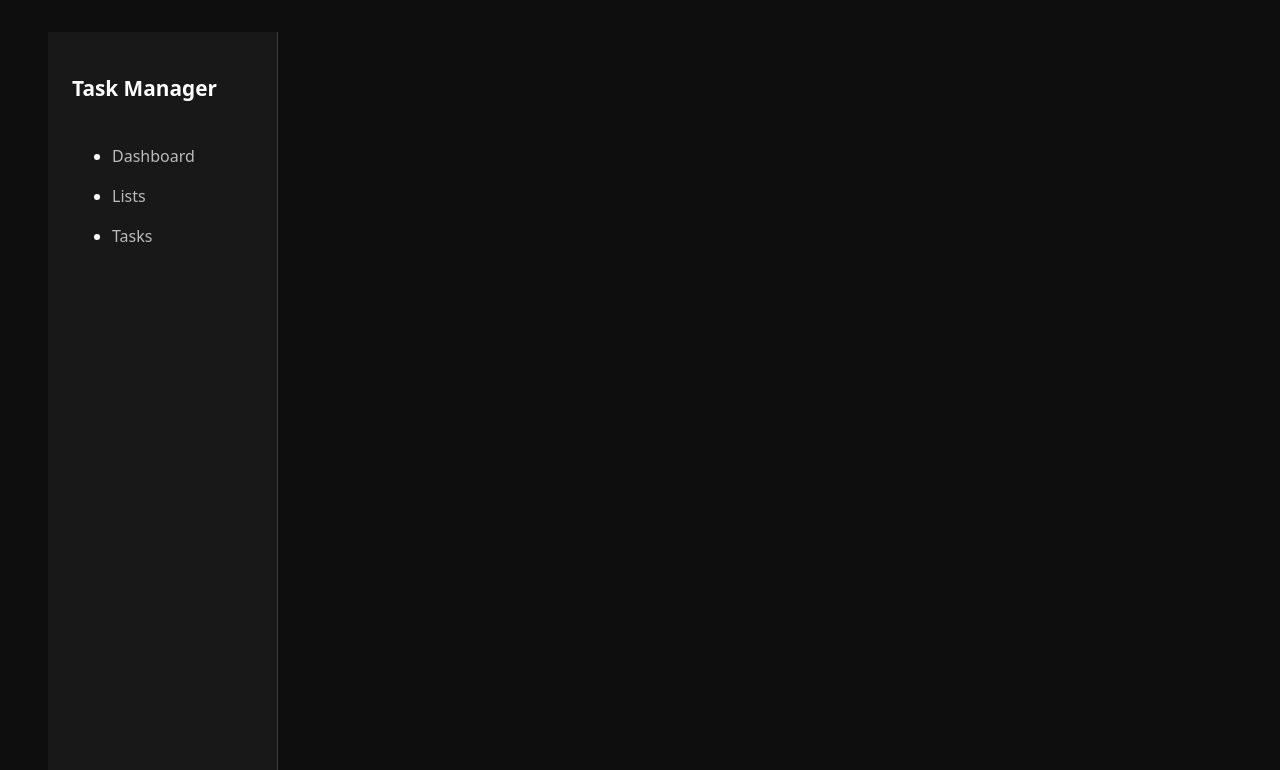
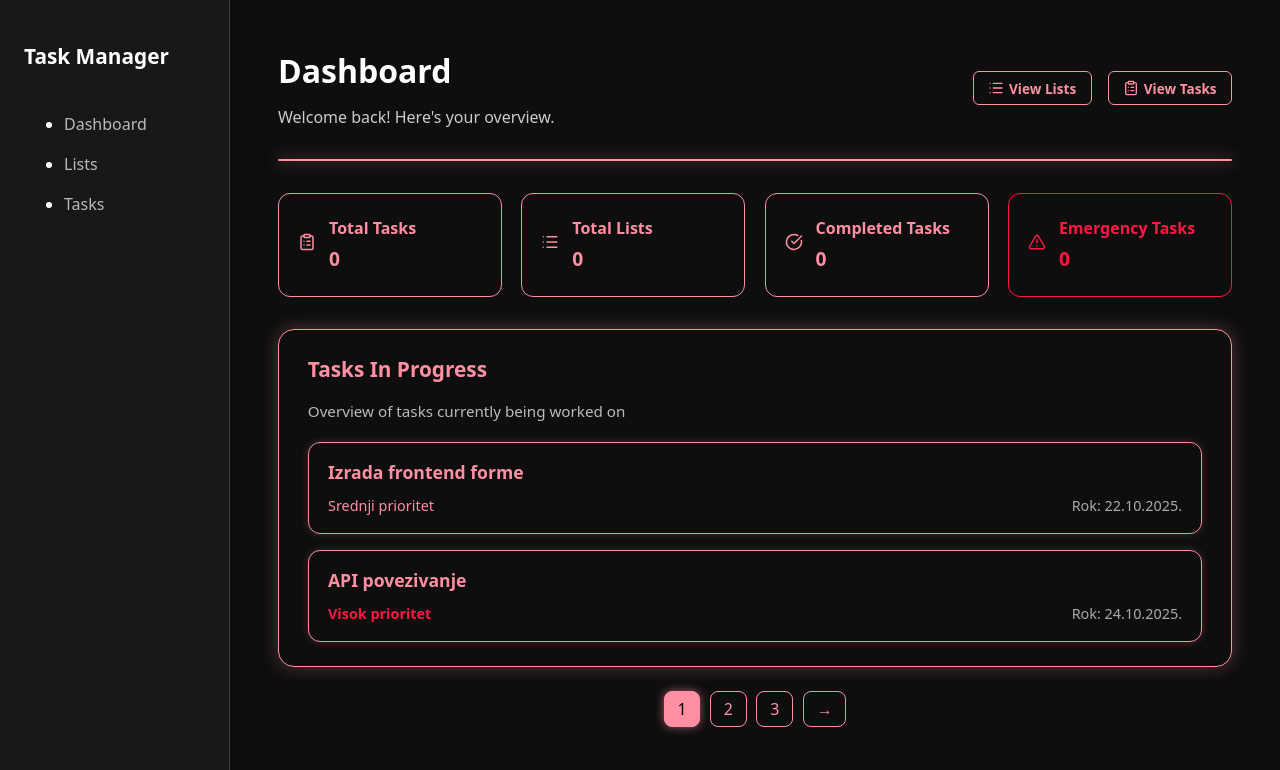
Before and after one commit to elab-development/internet-tehnologije-2024-projekat-taskmanagementapp_2021_0010, a React app in the folder frontend/: page / in a window 1280 px wide. Shown: the top 770 px of the page. Built offline with nearby package versions, Linux system fonts and the light colour scheme; the HTML template or start-up script is replaced by a standard one.

Commit message:
Dodata komponenta StatCard

```diff
--- a/frontend/src/App.css
+++ b/frontend/src/App.css
@@ -3,12 +3,11 @@ html, body, #root {
   padding: 0;
   height: 100%;
   width: 100%;
-  background-color: #000 !important; /* potpuno crna */
+  background-color: #000 !important;
   color: #fff;
-  overflow-x: hidden; /* sprečava horizontalni scroll */
+  overflow-x: hidden;
    height: 100%;
 }
-
 
 
 /* --- Glavni layout --- */
@@ -16,18 +15,17 @@ html, body, #root {
   min-height: 100vh;
   width: 100%;
   display: flex;
-  background-color: #000 !important; /* crna i za glavni kontejner */
+  background-color: #000 !important;
 }
 
-
 .sidebar {
-  width: 230px;               /* ✅ fiksna širina — vrati na staru vrednost */
-  flex-shrink: 0;             /* ✅ sprečava da se sidebar smanjuje */
-  background-color: #181818;     /* crna pozadina */
+  width: 230px;
+  flex-shrink: 0;
+  background-color: #181818;
   border-right: 1px solid #3f3e3e;  padding: 1.5rem;
   box-sizing: border-box;
-  height: 100vh;              /* ✅ sidebar uvek ide do dna */
-  position: sticky;           /* 🔥 ključna promena — lepi se na vrh dok se skroluje sadržaj */
+  height: 100vh;
+  position: sticky;
   top: 0;
   display: flex;
   flex-direction: column;
@@ -76,8 +74,8 @@ html, body, #root {
   left: 0;
   width: 100%;
   height: 2px;
-  background-color: #ff8fa3; /* roze linija */
-  box-shadow: 0 0 15px rgba(255, 143, 163, 0.8); /* 💗 glow efekat */
+  background-color: #ff8fa3;
+  box-shadow: 0 0 15px rgba(255, 143, 163, 0.8);
   border-radius: 4px;
 }
 
@@ -117,3 +115,170 @@ html, body, #root {
   border: 1px solid #ff8fa3;
 
 }
+
+
+/* --- Stat Card --- */
+.stats-grid {
+  display: flex;
+  justify-content: space-between;
+  flex-wrap: nowrap;
+  gap: 1.2rem;
+  margin-top: 2rem;
+}
+.stat-card {
+  flex: 1;
+  border-radius: 12px;
+  padding: 1.4rem 1.2rem;
+  display: flex;
+  align-items: center;
+  gap: 0.8rem;
+  background-color: transparent;
+  border: 1px solid #ff8fa3;
+  color: #ff8fa3;
+  transition: all 0.2s ease;
+  box-shadow: none;
+}
+
+.stat-card:hover {
+  transform: translateY(-3px);
+  background-color: rgba(255, 143, 163, 0.08);
+  box-shadow: 0 0 12px rgba(255, 143, 163, 0.2);
+}
+
+.stat-icon {
+  font-size: 0.9rem;
+  color: inherit;
+  flex-shrink: 0;
+}
+
+.stat-info h3 {
+  margin: 0;
+  font-size: 1rem;
+  font-weight: 600;
+  color: inherit;
+}
+
+.stat-info p {
+  margin: 0.3rem 0 0;
+  font-size: 1.2rem;
+  font-weight: bold;
+  color: currentColor !important;
+}
+
+/* --- Tasks In Progress Section --- */
+.tasks-section {
+  margin-top: 2rem;
+  background: transparent;
+  border: 1px solid #ff8fa3;
+  border-radius: 16px;
+  padding: 1.5rem 1.8rem;
+  box-shadow: 0 0 18px rgba(255, 143, 163, 0.3);
+  color: white;
+}
+
+.tasks-section-header h2 {
+  color: #ff8fa3;
+  font-size: 1.3rem;
+  margin: 0 0 0.4rem 0;
+}
+
+.tasks-section-header p {
+  color: #bbbbbb;
+  font-size: 0.95rem;
+  margin-bottom: 1.2rem;
+}
+
+/* lista unutar sekcije */
+.tasks-list {
+  display: flex;
+  flex-direction: column;
+  gap: 1rem;
+}
+
+/* svaki pojedinačni task kao kartica */
+.task-item {
+  background: transparent;
+  border: 1px solid #ff8fa3;
+  border-radius: 12px;
+  padding: 1rem 1.2rem;
+  transition: all 0.2s ease;
+  box-shadow: 0 0 8px rgba(255, 143, 163, 0.2);
+}
+
+.task-item:hover {
+  transform: translateY(-3px);
+  box-shadow: 0 0 14px rgba(255, 143, 163, 0.5);
+}
+
+/* naslov i meta info */
+.task-title {
+  font-size: 1.1rem;
+  font-weight: 600;
+  color: #ff8fa3;
+}
+
+.task-meta {
+  display: flex;
+  justify-content: space-between;
+  margin-top: 0.6rem;
+  font-size: 0.9rem;
+  color: #dddddd;
+}
+
+/* prioritet */
+.task-priority {
+  color: #ff8fa3;
+}
+
+.task-priority.high {
+  color: #ff1744;
+  font-weight: 600;
+}
+
+/* rok */
+.task-deadline {
+  color: #aaa;
+}
+
+.pagination {
+  display: flex;
+  justify-content: center;
+  margin-top: 1.5rem;
+  gap: 0.6rem;
+}
+
+.page-btn {
+  background: transparent;
+  border: 1px solid #ff8fa3;
+  color: #ff8fa3;
+  padding: 0.4rem 0.8rem;
+  border-radius: 8px;
+  cursor: pointer;
+  font-weight: 500;
+  transition: all 0.2s ease;
+}
+
+.page-btn:hover {
+  background: rgba(255, 143, 163, 0.15);
+  box-shadow: 0 0 8px rgba(255, 143, 163, 0.4);
+}
+
+.page-btn.active {
+  background: #ff8fa3;
+  color: #000;
+  box-shadow: 0 0 10px rgba(255, 143, 163, 0.6);
+}
+
+
+/* --- Responsive --- */
+@media (max-width: 768px) {
+  .app-container {
+    flex-direction: column;
+  }
+
+  .sidebar {
+    width: 100%;
+    border-right: none;
+    border-bottom: 1px solid #e5e5e5;
+  }
+}
--- a/frontend/src/App.jsx
+++ b/frontend/src/App.jsx
@@ -3,12 +3,13 @@ import Dashboard from './pages/Dashboard';
 import './App.css';
 import Sidebar from './components/Sidebar';
 
+
 function App() {
   return (
     <Router>
       <div className="app-container">
+       <Sidebar/>
         <main className="main-content">
-          <Sidebar/>
           <Routes>
             <Route path="/" element={<Dashboard />} />
           </Routes>
--- /dev/null
+++ b/frontend/src/components/StatCard.jsx
@@ -0,0 +1,20 @@
+export default function StatCard({ title, value, icon, color, textColor }) {
+  return (
+   <div
+      className="stat-card"
+      style={{
+        border: `1px solid ${textColor}`,
+        color: textColor,
+        backgroundColor: "transparent",
+      }}
+    >
+      <div className="stat-icon" style={{ color: textColor }}>
+        {icon}
+      </div>
+      <div className="stat-info">
+        <h3 style={{ color: textColor }}>{title}</h3>
+        <p style={{ color: textColor }}>{value}</p>
+      </div>
+    </div>
+  );
+}
--- a/frontend/src/pages/Dashboard.jsx
+++ b/frontend/src/pages/Dashboard.jsx
@@ -1,5 +1,6 @@
 import { useEffect, useState } from 'react';
 import api from '../api/axios';
+import StatCard from '../components/StatCard';
 import { List, CheckCircle, AlertTriangle, ClipboardList } from 'lucide-react';
 import { useNavigate } from 'react-router-dom';
 
@@ -14,8 +15,7 @@ export default function Dashboard() {
   const navigate = useNavigate();
 
   useEffect(() => {
-    // Kasnije ovde možeš povlačiti podatke sa svog API-ja
-    // api.get('/dashboard-stats').then(res => setStats(res.data));
+
   }, []);
 
   return (
@@ -25,16 +25,78 @@ export default function Dashboard() {
           <h1>Dashboard</h1>
           <p>Welcome back! Here's your overview.</p>
         </div>
-</div>
-<div className="dashboard-buttons">
+
+        <div className="dashboard-buttons">
           <button className="pink-btn" onClick={() => navigate('/lists')}>
             <List size={16} /> View Lists
           </button>
           <button className="pink-btn" onClick={() => navigate('/tasks')}>
             <ClipboardList size={16} /> View Tasks
           </button>
+        </div>
       </div>
 
+      <div className="stats-grid">
+
+     <StatCard
+  title="Total Tasks"
+  value={stats.totalTasks}
+  icon={<ClipboardList size={18} />}
+  textColor="#ff8fa3"
+/>
+
+<StatCard
+  title="Total Lists"
+  value={stats.totalLists}
+  icon={<List size={18} />}
+  textColor="#ff8fa3"
+/>
+<StatCard
+  title="Completed Tasks"
+  value={stats.completed}
+  icon={<CheckCircle size={18} />}
+  textColor="#ff8fa3"
+/>
+
+<StatCard
+  title="Emergency Tasks"
+  value={stats.emergency}
+  icon={<AlertTriangle size={18} />}
+  textColor="#ff1744"
+/>
+
+      </div>
+
+      <div className="tasks-section">
+  <div className="tasks-section-header">
+    <h2>Tasks In Progress</h2>
+    <p>Overview of tasks currently being worked on</p>
+  </div>
+
+  <div className="tasks-list">
+    <div className="task-item">
+      <div className="task-title">Izrada frontend forme</div>
+      <div className="task-meta">
+        <span className="task-priority">Srednji prioritet</span>
+        <span className="task-deadline">Rok: 22.10.2025.</span>
+      </div>
+    </div>
+
+    <div className="task-item">
+      <div className="task-title">API povezivanje</div>
+      <div className="task-meta">
+        <span className="task-priority high">Visok prioritet</span>
+        <span className="task-deadline">Rok: 24.10.2025.</span>
+      </div>
+    </div>
+  </div>
+</div>
+<div className="pagination">
+  <button className="page-btn active">1</button>
+  <button className="page-btn">2</button>
+  <button className="page-btn">3</button>
+  <button className="page-btn">→</button>
+</div>
 
     </div>
   );
```
